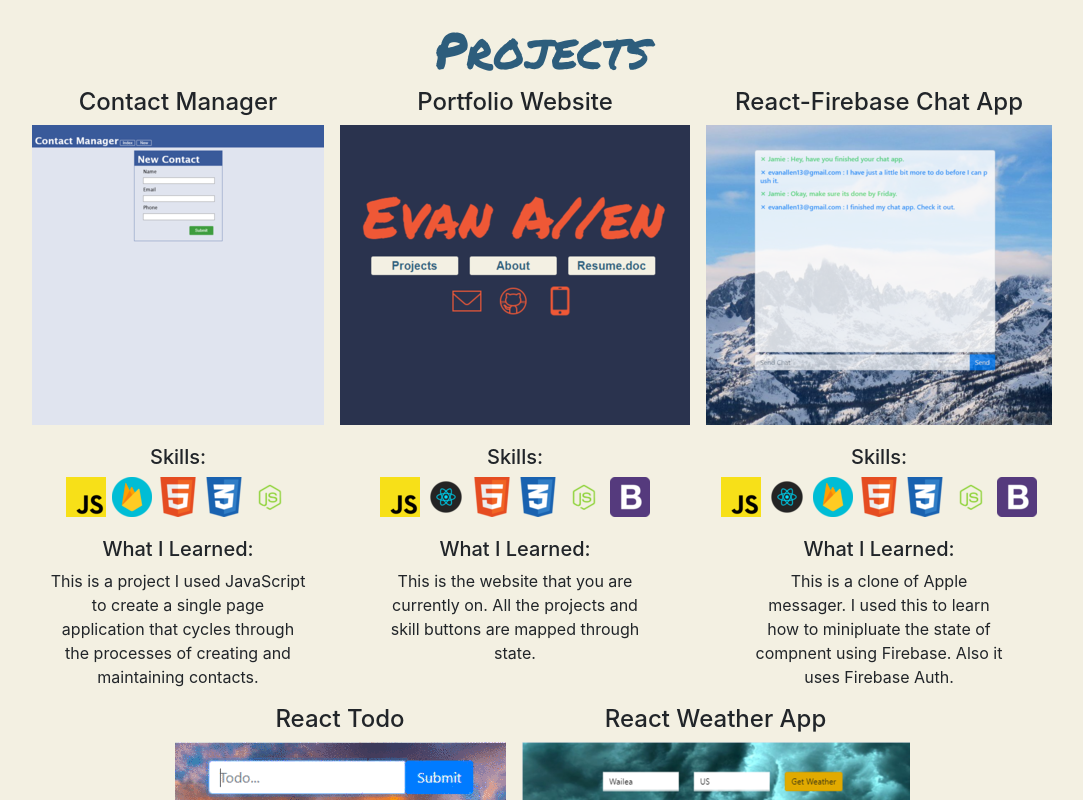
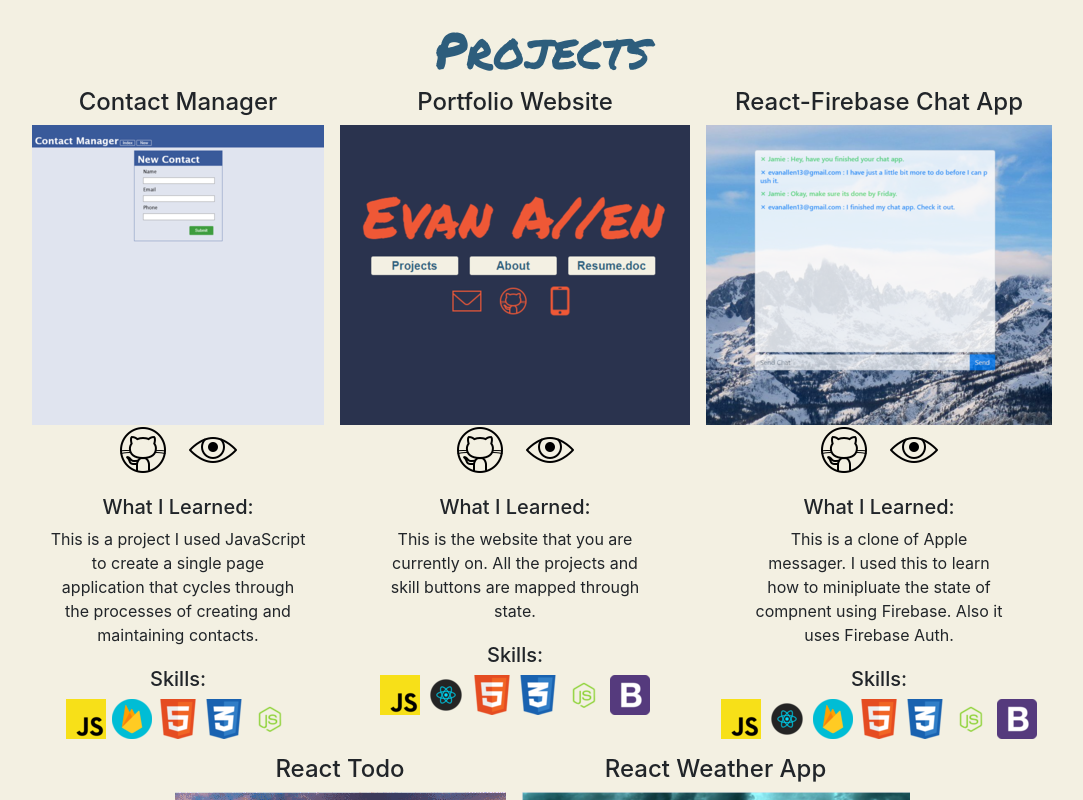
Before and after one commit to evanallen13/Portfolio-Site, a React (Create React App) app: page / in a window 1280 px wide. Shown: the part 820-1620 px from the top of the page, without its empty margins (98-1181 px from the left). Built offline with nearby package versions, Linux system fonts and the light colour scheme.

Commit message:
remove overlay

```diff
--- a/src/components/projectsComponents/project.css
+++ b/src/components/projectsComponents/project.css
@@ -1,7 +1,7 @@
 #projects{
     background-color: #f3f0e2;
     text-align: center;
-    height: Calc(100vh + 60px);
+    height: 100%;
     overflow: auto;
     margin: 0;
 }
@@ -23,46 +23,18 @@ h5{
     padding-left: 0;
     padding-right: 0;
 }
-/* Overlay */
-.overplayContainer{
-    position: relative;
-    width: 100%;
-    max-width: 400px;
+.overplayContainer a{
+    margin-right: 10px;
+    margin-left: 10px;
 }
-.project-links{
-    position: absolute;
-    top: 0;
-    bottom: 0;
-    left: 0;
-    right: 0;
-    height: 100%;
-    width: 100%;
-    opacity: 0;
-    transition: .3s ease;
-    background-color: #f3f0e2;
-}
-.project-links a {
-    color: white;
-    font-size: 160px;
-    padding-top: 100%;
-    top: 50%;
-    left: 50%;
-    margin-left: 10px;
-    margin-right: 10px;
-    transform: translate(-50%, -50%);
-    -ms-transform: translate(-50%, -50%);
-    text-align: center;
-  }
-
-.overplayContainer:hover .project-links{
-    opacity: .7;
-}
-
 
 .learned{
     margin: 0 auto;
     width: 20vw;
     word-wrap: break-word;
+}
+.learned h5{
+    margin-top: 5px;
 }
 
 .project h4{
@@ -78,13 +50,6 @@ h5{
     #projects{
         height: 100%;
     }
-    .project-links a {
-        padding: 0;
-        transform: translate(-50%, -50%);
-        -ms-transform: translate(-50%, -50%);
-        text-align: center;
-      }
-
 }
 
 
--- a/src/components/projectsComponents/projectPage.jsx
+++ b/src/components/projectsComponents/projectPage.jsx
@@ -11,7 +11,7 @@ class ProjectsPage extends Component {
                 <div className="d-flex flex-wrap justify-content-center">
                     {projectsArray.map(project =>
                         <Project
-                            key={project.Title}
+                            key={project.Key}
                             Title={project.Title}
                             Img={project.Img}
                             Github={project.Github}
--- a/src/components/projectsComponents/projects.jsx
+++ b/src/components/projectsComponents/projects.jsx
@@ -18,12 +18,12 @@ class Project extends Component {
                     </div>
                 </div>
                 <div className="experience">
+                <h5>What I Learned:</h5>
+                     <p className="learned">{this.props.Learned}</p>
                 <h5>Skills:</h5>
                      {this.props.Skills.map(skill =>
                          <img src={skill} alt="skill" className='skill'></img>
                      )}
-                     <h5>What I Learned:</h5>
-                     <p className="learned">{this.props.Learned}</p>
                  </div>
             </div>
         );
--- a/src/components/projectsComponents/projectsArray.js
+++ b/src/components/projectsComponents/projectsArray.js
@@ -9,6 +9,7 @@ const bootstrap = "../../imgs/skillimgs/bootstrap.png"
 
 export const projectsArray = [
     {Title: "Contact Manager",
+        Key: 1,
         Img: "../../imgs/projects/contactmanagmentNew.png",
         Github: "https://github.com/evanallen13/IS-455-Project-4.0?files=1",
         Hosting: "https://is455-project-5c969.firebaseapp.com/",
@@ -16,6 +17,7 @@ export const projectsArray = [
         Learned: "This is a project I used JavaScript to create a single page application that cycles through the processes of creating and maintaining contacts.",
     },
     {Title: "Portfolio Website",
+        Key: 2,
         Img: "../../imgs/projects/portfolio.png",
         Github: "https://github.com/evanallen13/Portfolio-Site",
         Hosting: "https://www.evanallen13.com//",
@@ -23,6 +25,7 @@ export const projectsArray = [
         Learned: "This is the website that you are currently on. All the projects and skill buttons are mapped through state.",
     },
     {Title: "React-Firebase Chat App",
+        Key: 3,
         Img: "../../imgs/projects/chat.png",
         Github: "https://github.com/evanallen13/React-Firebase-Chat",
         Hosting: "https://bacon-21ca3.firebaseapp.com/",
@@ -30,6 +33,7 @@ export const projectsArray = [
         Learned: "This is a clone of Apple messager. I used this to learn how to minipluate the state of compnent using Firebase. Also it uses Firebase Auth.",
     },
     {Title: "React Todo",
+        Key: 4,
         Img: "../../imgs/projects/todo.gif",
         Github: "https://github.com/evanallen13/React-Todo",
         Hosting: "https://zen-johnson-a4f7b0.netlify.com/",
@@ -37,6 +41,7 @@ export const projectsArray = [
         Learned: "I built this todo web app after reading a article on Medium about React interview code tests. Because this is a simple project I use it to test new implementations. ",
     },
     {Title: "React Weather App",
+        Key: 5,
         Img: "../../imgs/projects/weather.png",
         Github: "https://github.com/evanallen13/React-Weather-App",
         Hosting: "https://vigilant-wozniak-d6b3bd.netlify.com/",
```
